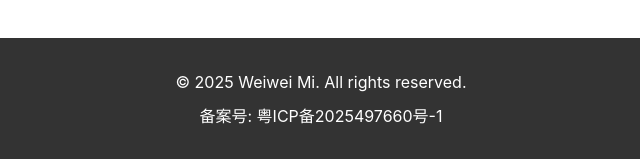
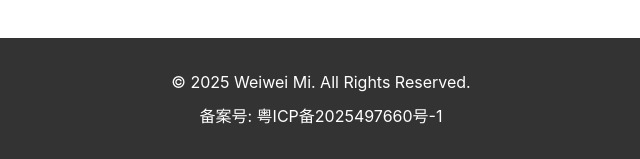
Before and after one commit to lininsoft/xlsvendse, a plain HTML site: page privacy.html in a window 1280 px wide. Shown: the part 2206-2365 px from the top of the page, 319-959 px from the left. Drawn offline with Linux system fonts and the light colour scheme.

Commit message:
Update privacy.html

```diff
--- a/privacy.html
+++ b/privacy.html
@@ -85,7 +85,7 @@
     <footer>
         <div class="container">
             <div class="footer-bottom">
-                <p>&copy; 2025 Weiwei Mi. All rights reserved.</p>
+                <p>&copy; 2025 Weiwei Mi. All Rights Reserved.</p>
                  <p style="margin-top: 0.5rem;">
                     <a href="http://beian.miit.gov.cn" target="_blank" rel="noopener noreferrer">备案号: 粤ICP备2025497660号-1</a>
                 </p>
```
